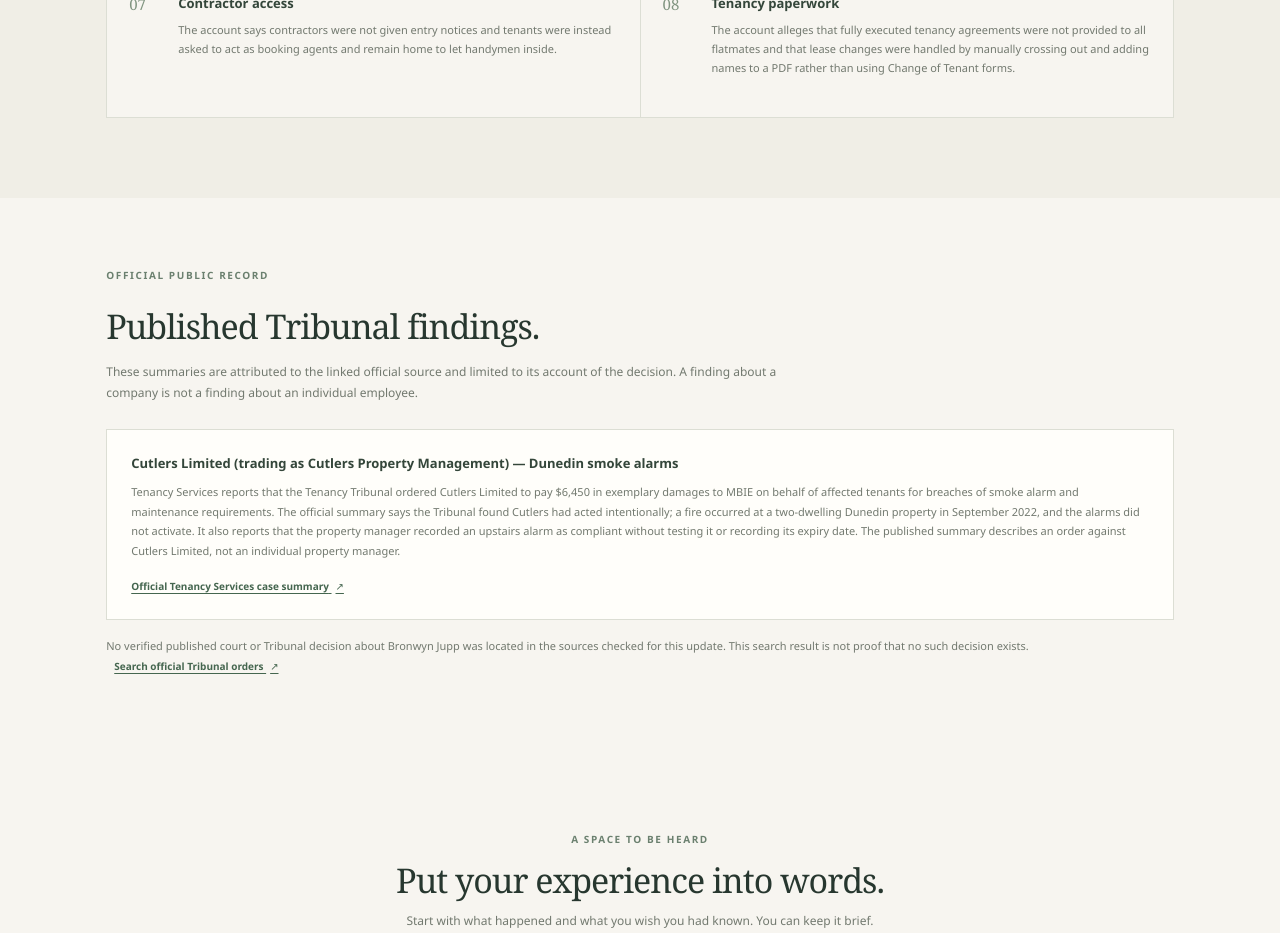
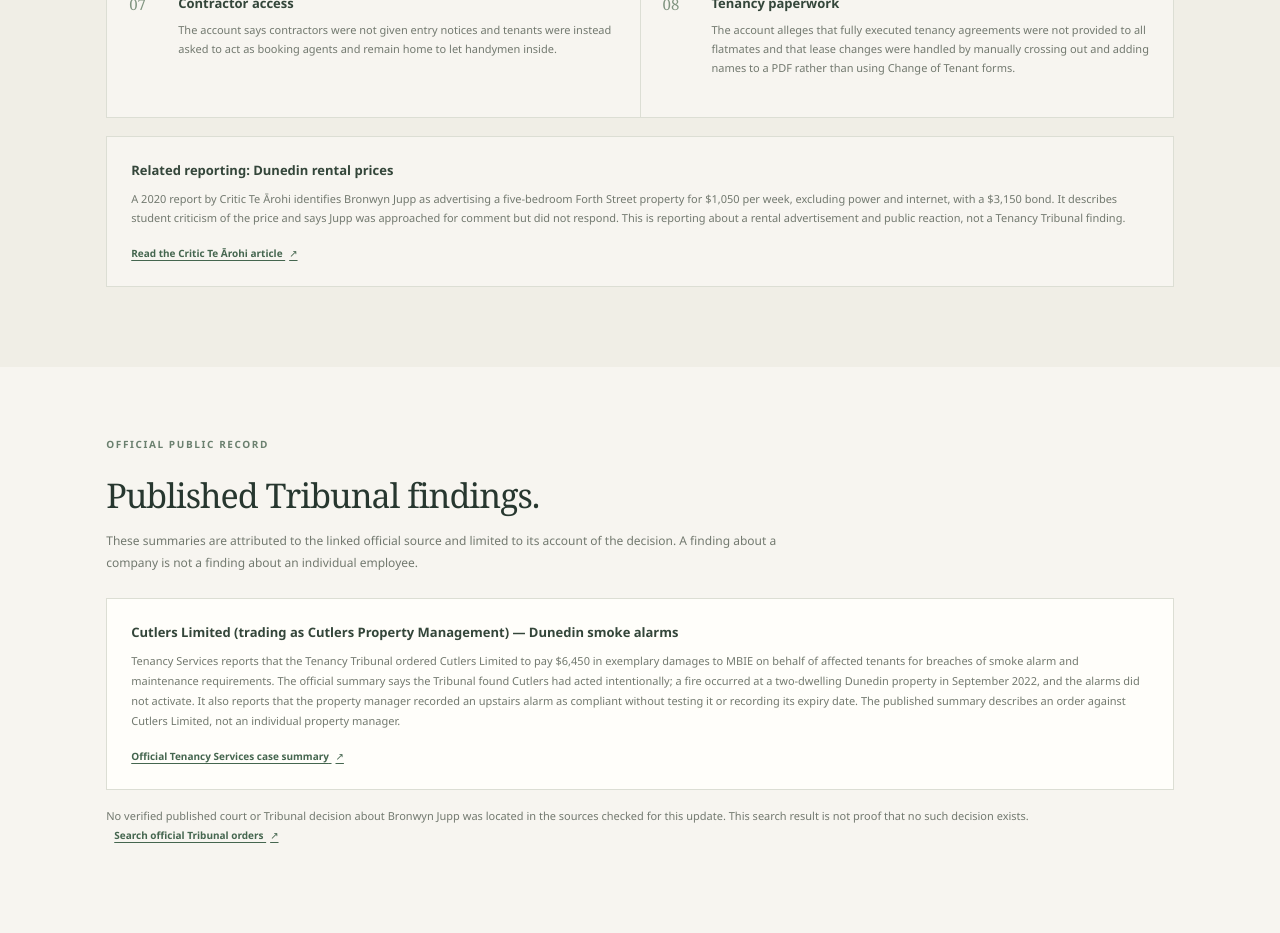
Before and after one commit to paul-study/bronwyn-jupp, a React (Vite) app: page / in a window 1280 px wide. Shown: the part 1580-2513 px from the top of the page. Built offline with nearby package versions, Linux system fonts and the light colour scheme.

Commit message:
Add sourced rental article reference
Co-authored-by: paul-study <220441067+paul-study@users.noreply.github.com>

```diff
--- a/src/App.css
+++ b/src/App.css
@@ -341,6 +341,12 @@ h1, h2, h3, p { margin-top: 0; }
   line-height: 1.75;
 }
 
+.article-source {
+  margin-top: 18px;
+  border: 1px solid #dcded4;
+  background: #f7f5f0;
+}
+
 .decisions-section { padding: 70px 8.3%; }
 
 .decisions-heading { max-width: 760px; margin-bottom: 25px; }
--- a/src/App.jsx
+++ b/src/App.jsx
@@ -154,6 +154,23 @@ function App() {
             </article>
           ))}
         </div>
+        <article className="decision-card article-source">
+          <h3>Related reporting: Dunedin rental prices</h3>
+          <p>
+            A 2020 report by Critic Te Ārohi identifies Bronwyn Jupp as advertising a five-bedroom
+            Forth Street property for $1,050 per week, excluding power and internet, with a $3,150
+            bond. It describes student criticism of the price and says Jupp was approached for
+            comment but did not respond. This is reporting about a rental advertisement and public
+            reaction, not a Tenancy Tribunal finding.
+          </p>
+          <a
+            href="https://www.critic.co.nz/news/article/8894/rental-properties-alarmingly-expensive"
+            target="_blank"
+            rel="noreferrer"
+          >
+            Read the Critic Te Ārohi article <span aria-hidden="true">↗</span>
+          </a>
+        </article>
       </section>
 
       <section className="decisions-section" aria-labelledby="decisions-heading">
```
